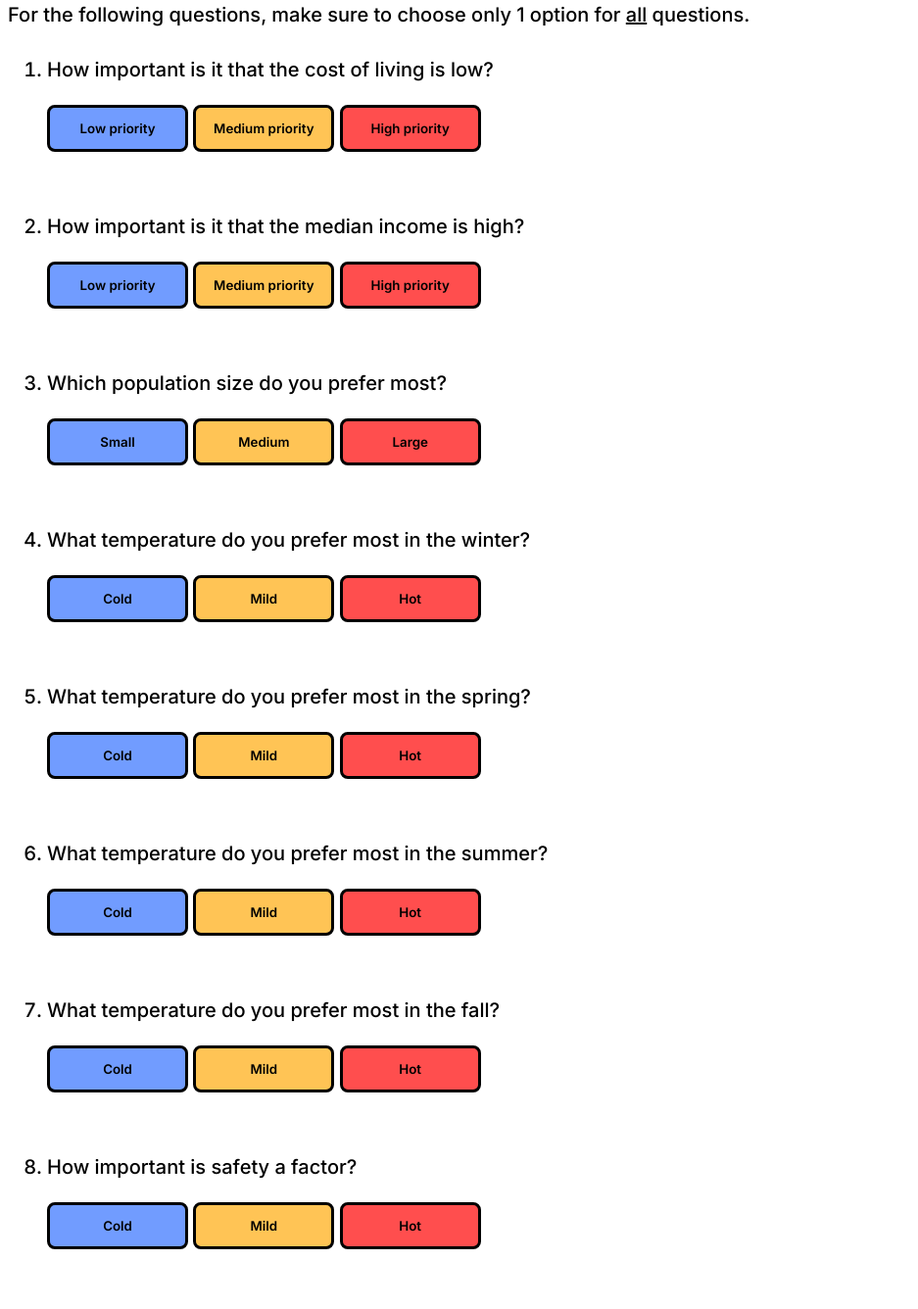
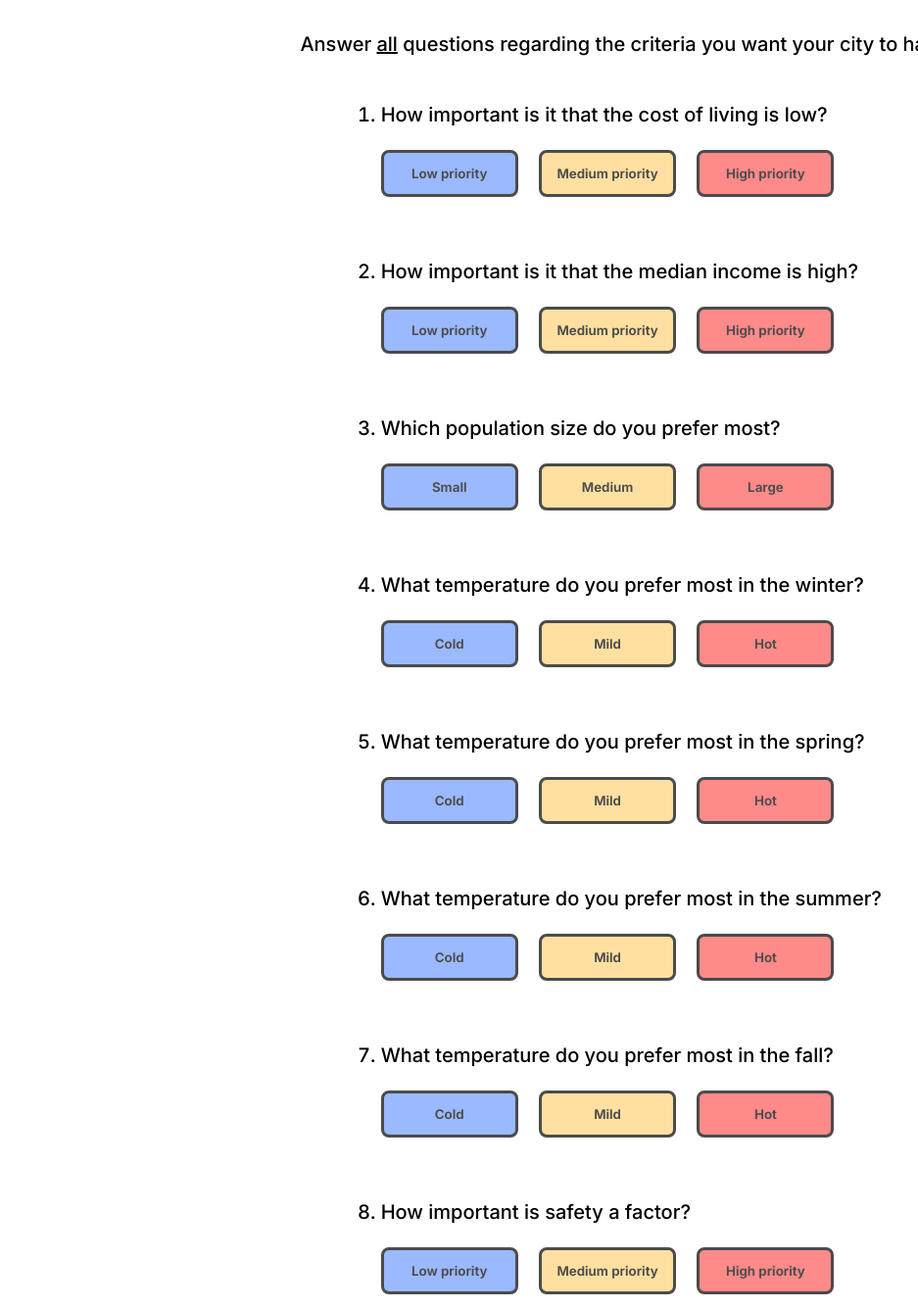
Before and after one commit to danielbirdjr/City-Living-Recommendation-System, a plain HTML site: page web-app/index.html in a window 1280 px wide. Shown: the part 89-1425 px from the top of the page at 98% size, without its empty margins (0-937 px from the left). Drawn offline with Linux system fonts and the light colour scheme.

Commit message:
Fixed some design elements on the frontend

```diff
--- a/web-app/index.html
+++ b/web-app/index.html
@@ -12,74 +12,74 @@
 <body>
     <h1>City Living Recommendation System</h1>
     <div class="questionaire">
-        <p>For the following questions, make sure to choose only 1 option for <u>all</u> questions.</p>
+        <p>Answer <u>all</u> questions regarding the criteria you want your city to have.</p>
         <ol>
             <li class="question">How important is it that the cost of living is low?
-                <div class="answers">
-                    <button class="low_priority">Low priority</button>
-                    <button class="medium_priority">Medium priority</button>
-                    <button class="high_priority">High priority</button>
+                <div class="answers" data-question="cost_of_living">
+                    <button class="btn-1" data-value="low">Low priority</button>
+                    <button class="btn-2" data-value="medium">Medium priority</button>
+                    <button class="btn-3" data-value="high">High priority</button>
                 </div>
             </li>
             <li class="question">How important is it that the median income is high?
-                <div class="answers">
-                    <button class="low_priority">Low priority</button>
-                    <button class="medium_priority">Medium priority</button>
-                    <button class="high_priority">High priority</button>
+                <div class="answers" data-question="median_income">
+                    <button class="btn-1" data-value="low">Low priority</button>
+                    <button class="btn-2" data-value="medium">Medium priority</button>
+                    <button class="btn-3" data-value="high">High priority</button>
                 </div>
             </li>
             <li class="question">Which population size do you prefer most?
-                <div class="answers">
-                    <button class="low_population">Small</button>
-                    <button class="medium_population">Medium</button>
-                    <button class="high_population">Large</button>
+                <div class="answers" data-question="population">
+                    <button class="btn-1" data-value="low">Small</button>
+                    <button class="btn-2" data-value="medium">Medium</button>
+                    <button class="btn-3" data-value="high">Large</button>
                 </div>
             </li>
             <li class="question">What temperature do you prefer most in the winter?
-                <div class="answers">
-                    <button class="cold_temp">Cold</button>
-                    <button class="mild_temp">Mild</button>
-                    <button class="warm_temp">Hot</button>
+                <div class="answers" data-question="winter_temp">
+                    <button class="btn-1" data-value="cold">Cold</button>
+                    <button class="btn-2" data-value="mild">Mild</button>
+                    <button class="btn-3" data-value="warm">Hot</button>
                 </div>
             </li>
             <li class="question">What temperature do you prefer most in the spring?
-                <div class="answers">
-                    <button class="cold_temp">Cold</button>
-                    <button class="mild_temp">Mild</button>
-                    <button class="warm_temp">Hot</button>
+                <div class="answers" data-question="spring_temp">
+                    <button class="btn-1" data-value="cold">Cold</button>
+                    <button class="btn-2" data-value="mild">Mild</button>
+                    <button class="btn-3" data-value="warm">Hot</button>
                 </div>
             </li>
             <li class="question">What temperature do you prefer most in the summer?
-                <div class="answers">
-                    <button class="cold_temp">Cold</button>
-                    <button class="mild_temp">Mild</button>
-                    <button class="warm_temp">Hot</button>
+                <div class="answers" data-question="summer_temp">
+                    <button class="btn-1" data-value="cold">Cold</button>
+                    <button class="btn-2" data-value="mild">Mild</button>
+                    <button class="btn-3" data-value="warm">Hot</button>
                 </div>
             </li>
             <li class="question">What temperature do you prefer most in the fall?
-                <div class="answers">
-                    <button class="cold_temp">Cold</button>
-                    <button class="mild_temp">Mild</button>
-                    <button class="warm_temp">Hot</button>
+                <div class="answers" data-question="fall_temp">
+                    <button class="btn-1" data-value="cold">Cold</button>
+                    <button class="btn-2" data-value="mild">Mild</button>
+                    <button class="btn-3" data-value="warm">Hot</button>
                 </div>
             </li>
             <li class="question">How important is safety a factor?
-                <div class="answers">
-                    <button class="cold_temp">Cold</button>
-                    <button class="mild_temp">Mild</button>
-                    <button class="warm_temp">Hot</button>
+                <div class="answers" data-question="safety">
+                    <button class="btn-1" data-value="low">Low priority</button>
+                    <button class="btn-2" data-value="medium">Medium priority</button>
+                    <button class="btn-3" data-value="high">High priority</button>
                 </div>
             </li>
             <li class="question">How important is it that education here is typically good?
-                <div class="answers">
-                    <button class="low_priority">Low priority</button>
-                    <button class="medium_priority">Medium priority</button>
-                    <button class="high_priority">High priority</button>
+                <div class="answers" data-question="education">
+                    <button class="btn-1" data-value="low">Low priority</button>
+                    <button class="btn-2" data-value="medium">Medium priority</button>
+                    <button class="btn-3" data-value="high">High priority</button>
                 </div>
             </li>
         </ol>
         <button class="submit_button">Submit</button>
     </div>
-
+    <script src="/web-app/src/js/script.js"></script> <!-- Link to JavaScript file -->
 </body>
 </html>
--- a/web-app/src/css/styles.css
+++ b/web-app/src/css/styles.css
@@ -6,6 +6,18 @@
     display: flex;
     justify-content: center;
 } */
+
+body {
+    display: flex;
+    flex-direction: column;
+    align-items: center;
+}
+
+.questionaire {
+    display: flex;
+    flex-direction: column;
+    align-items: center;
+}
 
 .questionaire p {
     margin-top: 2rem;
@@ -28,55 +40,57 @@ li {
 }
 
 button {
+    font-weight: 650;
+    border-radius: 0.5rem;
+    border: 3px solid black;
+    color: black;
     height: 3rem;
-    width: 9rem;
-    font-weight: 600;
-    border-radius: 0.5rem;
-    border: 3px black solid;
+}
+
+.btn-1, .btn-2, .btn-3 {
+    width: 8.75rem;
+    opacity: 70%;
+    margin-right: 1rem;
 }
 
 button:hover {
-    opacity: 80%;
+    opacity: 100%;
+    cursor: pointer;
+    color: black;
 }
 
-.cold_temp {
+button:active {
+    box-shadow: rgba(0, 0, 0, 0.35) 0px 5px 15px;
+    border: 3px solid black;
+    color: black;
+}
+
+
+.btn-1 {
     background-color: rgb(113, 156, 255);
 }
 
-.mild_temp {
-    background-color: rgb(255, 196, 85);
+.btn-2 {
+    background-color: rgb(255, 211, 122);
 }
 
-.warm_temp {
-    background-color: rgb(255, 78, 78);
-}
-
-.low_priority {
-    background-color: rgb(113, 156, 255);
-}
-
-.medium_priority {
-    background-color: rgb(255, 196, 85);
-}
-
-.high_priority {
-    background-color: rgb(255, 78, 78);
-}
-
-.low_population {
-    background-color: rgb(113, 156, 255);
-}
-
-.medium_population {
-    background-color: rgb(255, 196, 85);
-}
-
-.high_population {
-    background-color: rgb(255, 78, 78);
+.btn-3 {
+    background-color: rgb(255, 90, 90);
 }
 
 .submit_button {
+    width: 50%;
     margin-bottom: 5rem;
-    margin-left: 11.75rem;
     background-color: rgb(233, 233, 233);
 }
+
+.submit_button:hover {
+    background-color: rgb(213, 213, 213);
+}
+
+.selected {
+    opacity: 100%;
+    box-shadow: rgba(0, 0, 0, 0.60) 0px 5px 10px;
+    border: 3px solid black;
+    color: black;
+}
--- /dev/null
+++ b/web-app/src/js/script.js
@@ -0,0 +1,27 @@
+// JavaScript to handle button selections
+document.querySelectorAll('.answers').forEach(answerGroup => {
+    answerGroup.addEventListener('click', function(e) {
+        if (e.target.tagName === 'BUTTON') {
+            // Deselect any other buttons in the same group
+            this.querySelectorAll('button').forEach(button => {
+                button.classList.remove('selected');
+            });
+            // Select the clicked button
+            e.target.classList.add('selected');
+        }
+    });
+});
+
+// Example of what you could do upon form submission
+document.querySelector('.submit_button').addEventListener('click', function() {
+    const preferences = {};
+    document.querySelectorAll('.answers').forEach(answerGroup => {
+        const question = answerGroup.getAttribute('data-question');
+        const selectedButton = answerGroup.querySelector('.selected');
+        if (selectedButton) {
+            const value = selectedButton.getAttribute('data-value');
+            preferences[question] = value;
+        }
+    });
+    console.log(preferences); // You can handle form data here
+});
```
